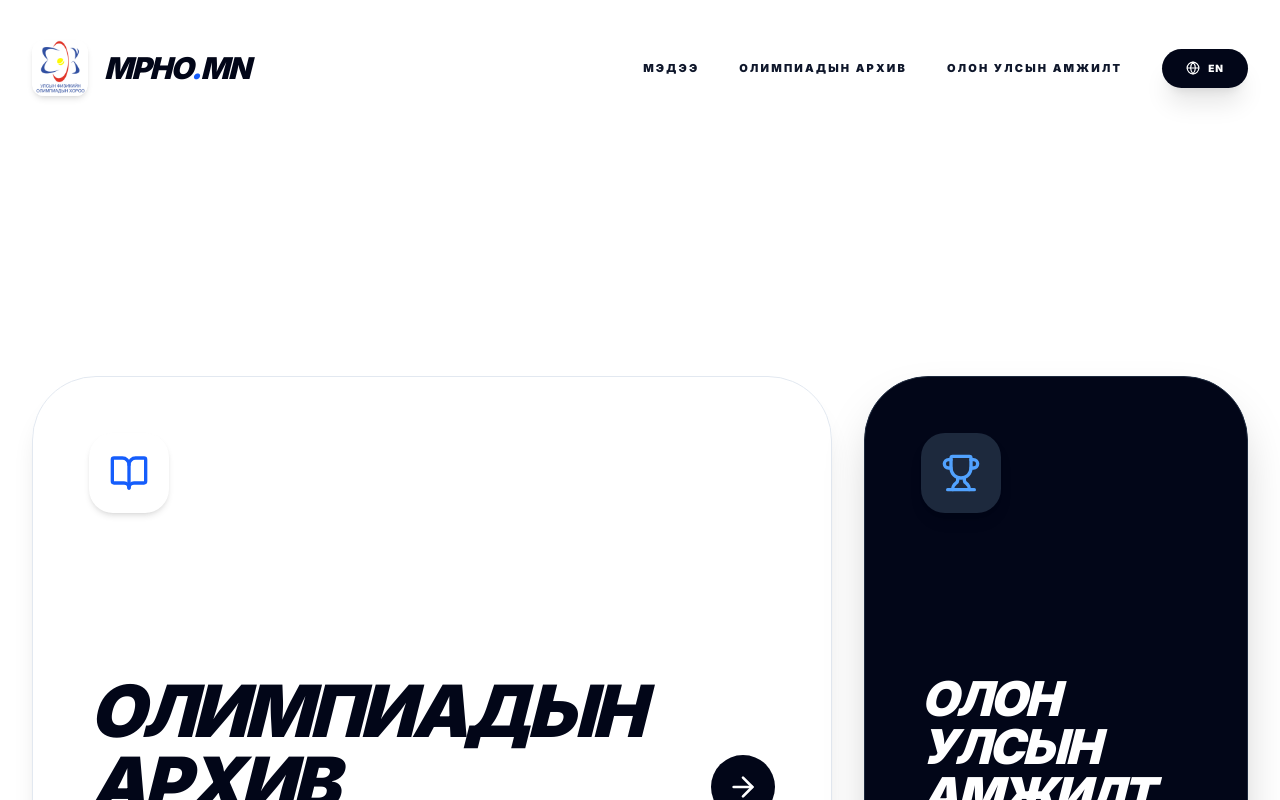
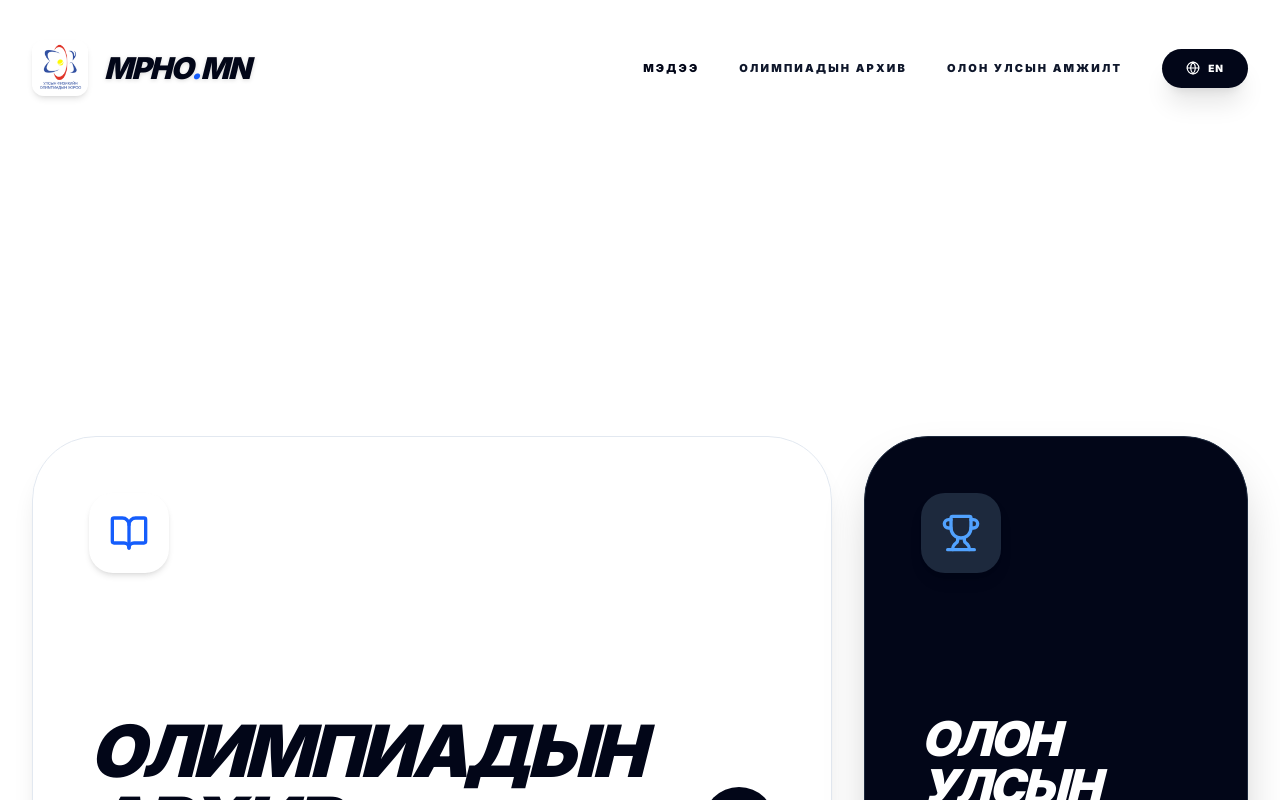
Before and after one commit to enkhtushigee-design/mpho-project, a Next.js app: page / in a window 1280 px wide. Shown: the top 800 px of the page. Built offline with nearby package versions, Linux system fonts and the light colour scheme.

Commit message:
Fixed image visibility and top alignment using CSS background-position

```diff
--- a/app/page.tsx
+++ b/app/page.tsx
@@ -11,42 +11,39 @@ export default function Home() {
   return (
     <main className="min-h-screen relative font-sans selection:bg-blue-100 overflow-x-hidden bg-white">
 
-      {/* Background Image Section */}
-      <div className="absolute top-0 left-0 w-full h-[800px] -z-20">
-        <Image
-          src="/hero-bg.jpg"
-          alt="Physics Background"
-          fill
-          priority
-          style={{
-            objectFit: 'cover',
-            objectPosition: 'top' // Зургийн орой хэсгийг харуулна
-          }}
-          className="brightness-90"
-        />
-        {/* Overlay - Зургийг текстээс ялгах ба доошоо цагаан өнгөтэй уусгах */}
-        <div className="absolute inset-0 bg-gradient-to-b from-black/20 via-white/40 to-white" />
+      {/* Background Section - Зургийг дээд талаас нь (top) барьж оруулсан */}
+      <div
+        className="absolute top-0 left-0 w-full h-[600px] -z-20 bg-no-repeat"
+        style={{
+          backgroundImage: "url('/hero-bg.jpg')",
+          backgroundSize: 'cover',
+          backgroundPosition: 'top center' // Зургийн орой хэсгийг харуулна
+        }}
+      >
+        {/* Overlay - Зургийг текстээс ялгах зөөлөн давхарга */}
+        <div className="absolute inset-0 bg-gradient-to-b from-black/10 via-transparent to-white" />
       </div>
 
-      {/* Navbar - Зургийн дээд хэсгийг таглахгүйн тулд padding-тай */}
+      {/* Navbar - Зургийн дээд хэсгийг таглахгүй, дээр нь байрлана */}
       <nav className="max-w-[1400px] mx-auto px-8 py-10 flex justify-between items-center relative z-50">
         <Link href="/" className="flex items-center gap-4 group">
-          <div className="relative w-14 h-14 transition-transform duration-300 group-hover:scale-110 shadow-md rounded-xl overflow-hidden">
+          <div className="relative w-14 h-14 transition-transform duration-300 group-hover:scale-110 shadow-md rounded-xl overflow-hidden bg-white/20 backdrop-blur-sm">
             <Image
               src="/logo.png"
               alt="MPHO Logo"
               fill
-              style={{ objectFit: 'contain' }}
+              className="object-contain p-1"
               priority
+              unoptimized
             />
           </div>
-          <h1 className="text-3xl font-[1000] italic tracking-tighter leading-none select-none text-slate-950 uppercase">
+          <h1 className="text-3xl font-[1000] italic tracking-tighter leading-none select-none text-slate-950 uppercase drop-shadow-sm">
             MPHO<span className="text-blue-600">.</span>MN
           </h1>
         </Link>
 
         <div className="flex items-center gap-10">
-          <Link href="/news" className="text-[11px] font-[1000] uppercase tracking-[0.2em] text-slate-900 hover:text-blue-700 transition-colors">
+          <Link href="/news" className="text-[11px] font-[1000] uppercase tracking-[0.2em] text-slate-950 hover:text-blue-700 transition-colors">
             {t('nav.news')}
           </Link>
           <Link href="/archive" className="text-[11px] font-[1000] uppercase tracking-[0.2em] text-slate-900 hover:text-blue-700 transition-colors">
@@ -65,14 +62,14 @@ export default function Home() {
         </div>
       </nav>
 
-      {/* Hero Space - Зургийн дээд талыг харуулахын тулд хоосон зай гаргав */}
-      <div className="h-[30vh]" />
+      {/* Hero Space - Зургийг харуулахын тулд гаргасан хоосон зай */}
+      <div className="h-[200px] md:h-[300px]" />
 
       {/* Bento Grid */}
       <section className="max-w-[1400px] mx-auto px-8 pb-32 grid grid-cols-1 md:grid-cols-3 gap-8 relative z-10">
 
         {/* ОЛИМПИАДЫН АРХИВ */}
-        <Link href="/archive" className="md:col-span-2 group relative bg-white/95 backdrop-blur-md p-14 rounded-[64px] flex flex-col justify-between min-h-[500px] border border-slate-200 hover:bg-blue-600 transition-all duration-700 shadow-xl">
+        <Link href="/archive" className="md:col-span-2 group relative bg-white/95 backdrop-blur-md p-14 rounded-[64px] flex flex-col justify-between min-h-[480px] border border-slate-200 hover:bg-blue-600 transition-all duration-700 shadow-xl">
           <div className="w-20 h-20 bg-white rounded-3xl flex items-center justify-center shadow-md group-hover:scale-110 transition-transform">
             <BookOpen size={40} className="text-blue-600" />
           </div>
@@ -80,14 +77,14 @@ export default function Home() {
             <h3 className="text-7xl font-[1000] italic tracking-tighter uppercase leading-none text-slate-950 group-hover:text-white transition-colors">
               {t('nav.archive')}
             </h3>
-            <div className="bg-slate-950 text-white p-4 rounded-full group-hover:bg-white group-hover:text-blue-600 transition-all">
+            <div className="bg-slate-950 text-white p-5 rounded-full group-hover:bg-white group-hover:text-blue-600 transition-all">
               <ArrowRight size={32} />
             </div>
           </div>
         </Link>
 
         {/* ОЛОН УЛСЫН АМЖИЛТ */}
-        <Link href="/international" className="group relative bg-slate-950 p-14 rounded-[64px] flex flex-col justify-between min-h-[500px] border border-slate-800 hover:bg-white transition-all duration-700 shadow-2xl">
+        <Link href="/international" className="group relative bg-slate-950 p-14 rounded-[64px] flex flex-col justify-between min-h-[480px] border border-slate-800 hover:bg-white transition-all duration-700 shadow-2xl">
           <div className="w-20 h-20 bg-slate-800 rounded-3xl flex items-center justify-center group-hover:bg-blue-50 transition-colors shadow-lg">
             <Trophy size={40} className="text-blue-400 group-hover:text-blue-600" />
           </div>
```
